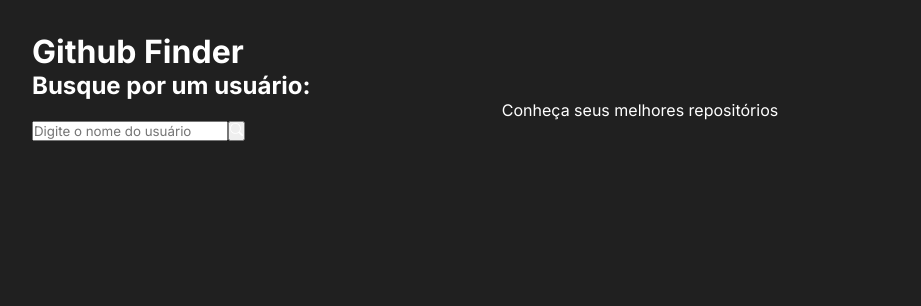
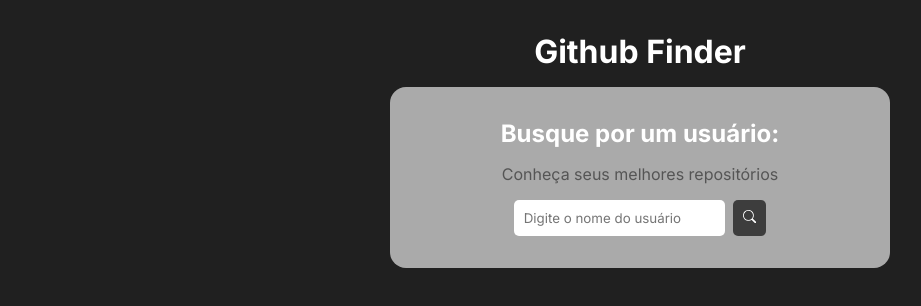
Before and after one commit to vitorfdrangel/Github_Finder, a React (Vite) app: page / in a window 1280 px wide. Shown: the top 306 px of the page, without its empty margins (0-921 px from the left). Built offline with nearby package versions, Linux system fonts and the light colour scheme.

Commit message:
Search component em produção

```diff
--- /dev/null
+++ b/src/App.module.css
@@ -0,0 +1,9 @@
+.app {
+  width: 500px;
+  margin: 0 auto;
+}
+
+.app h1 {
+  text-align: center;
+  margin-bottom: 1rem;
+}
--- a/src/App.tsx
+++ b/src/App.tsx
@@ -2,9 +2,12 @@
 
 import { Outlet } from "react-router-dom";
 
+// Style
+import classes from "./App.module.css";
+
 function App() {
   return (
-    <div>
+    <div className={classes.app}>
       <h1>Github Finder</h1>
       <Outlet />
     </div>
--- /dev/null
+++ b/src/components/Search.module.css
@@ -0,0 +1,33 @@
+.search {
+  background-color: #aaa;
+  padding: 2rem;
+  border-radius: 1rem;
+  display: flex;
+  flex-direction: column;
+  justify-content: center;
+  align-items: center;
+  gap: 1rem;
+  margin-bottom: 1.5rem;
+}
+
+.search p {
+  color: #555;
+}
+
+.search_container {
+  display: flex;
+  gap: 0.5rem;
+}
+
+.search_container input,
+.search_container button {
+  padding: 0.6rem;
+  border: none;
+  border-radius: 5px;
+  color: #4b4b4b;
+}
+
+.search_container button {
+  background-color: #3d3d3d;
+  cursor: pointer;
+}
--- a/src/components/Search.tsx
+++ b/src/components/Search.tsx
@@ -1,24 +1,34 @@
 import { BsSearch } from "react-icons/bs";
 
 // hooks
-import { useState } from "react";
+import { useState, KeyboardEvent } from "react";
 
 type SearchProps = {
   loadUser: (userName: string) => Promise<void>;
 };
 
+// Style
+import classes from "./Search.module.css";
+
 const Search = ({ loadUser }: SearchProps) => {
   const [userName, setUserName] = useState<string>("");
 
+  const handleKeyDown = (e: KeyboardEvent) => {
+    if (e.key === "Enter") {
+      loadUser(userName);
+    }
+  };
+
   return (
-    <div>
+    <div className={classes.search}>
       <h2>Busque por um usuário:</h2>
       <p>Conheça seus melhores repositórios</p>
-      <div>
+      <div className={classes.search_container}>
         <input
           type="text"
           placeholder="Digite o nome do usuário"
           onChange={(e) => setUserName(e.target.value)}
+          onKeyDown={handleKeyDown}
         />
         <button onClick={() => loadUser(userName)}>
           <BsSearch />
--- a/src/routes/Home.tsx
+++ b/src/routes/Home.tsx
@@ -15,22 +15,23 @@
 
     const data = await res.json();
 
-    if (data) {
-      setUser({
-        avatar_url: data.avatar_url,
-        login: data.login,
-        location: data.location,
-        followers: data.followers,
-        following: data.following,
-      });
-    }
+    const { avatar_url, login, location, followers, following } = data;
 
-    console.log(user);
+    const userData: UserProps = {
+      avatar_url,
+      login,
+      location,
+      followers,
+      following,
+    };
+
+    setUser(userData);
   };
 
   return (
     <div>
       <Search loadUser={loadUser} />
+      {user && <p>{user.login}</p>}
     </div>
   );
 };
```
Also changed, not shown: src/App.css (deleted).
